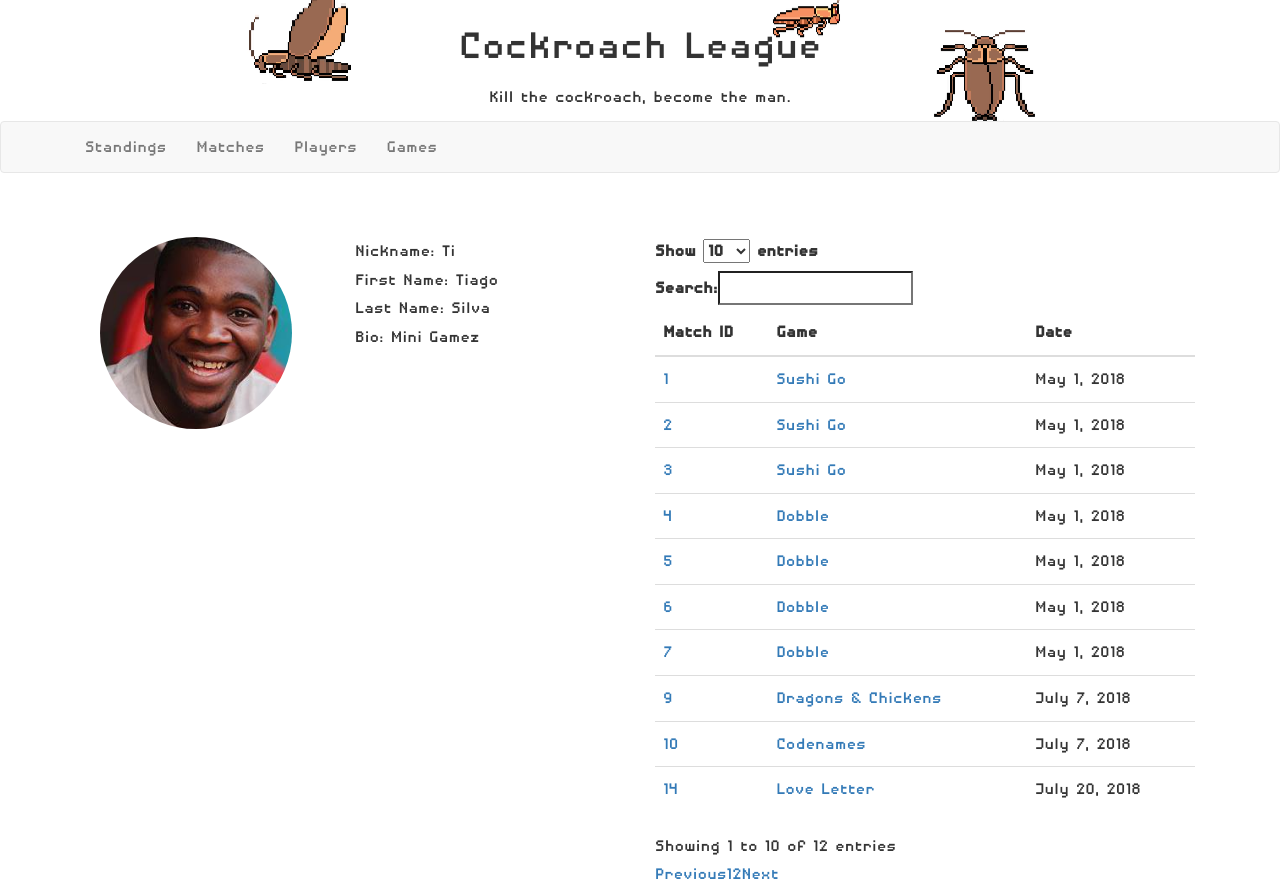
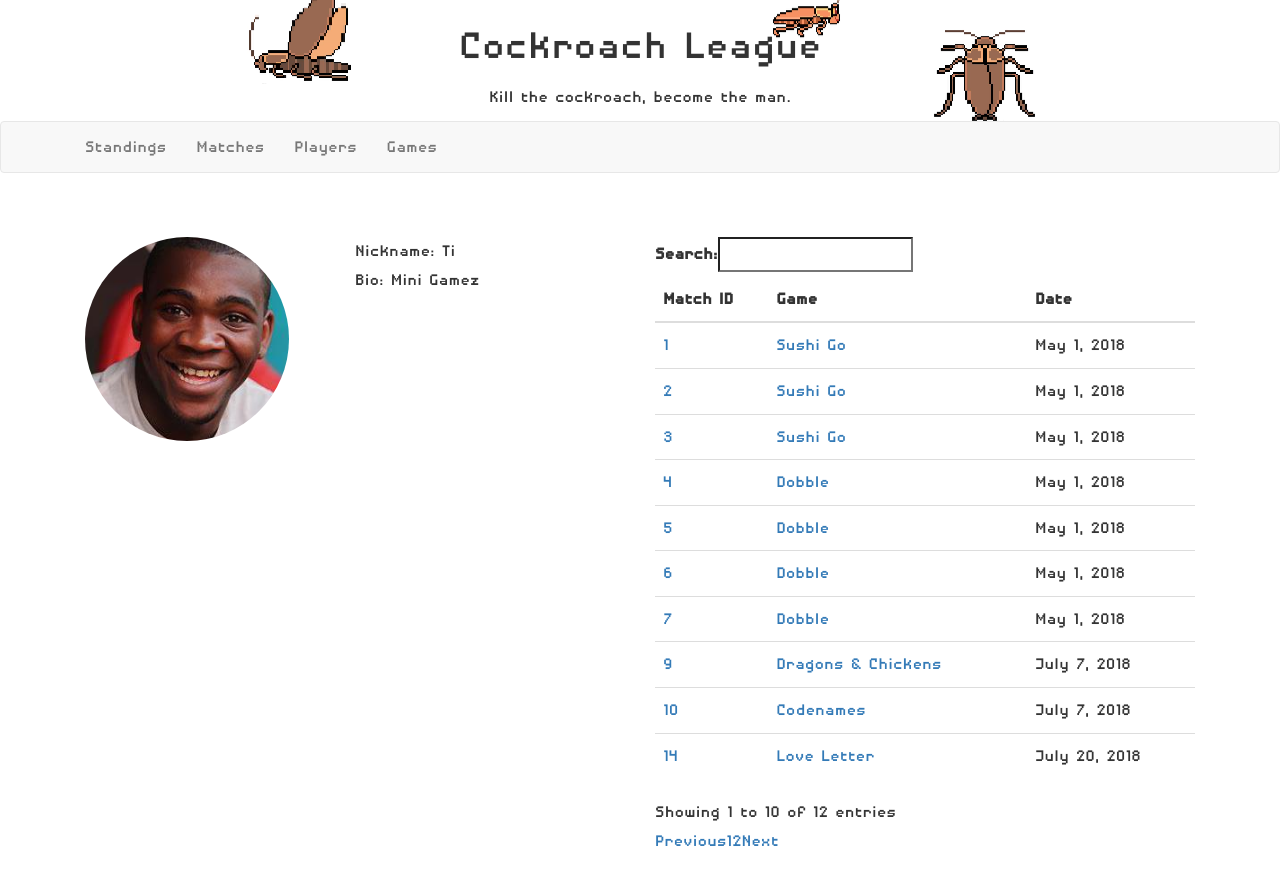
Before and after one commit to danielbicho/cockroach, a Django app: page /rankings/player/Ti in a window 1280 px wide. After the commit the page ends 846 px from the top, so only its background shows below. Run offline with Django 3.2, Linux system fonts and the light colour scheme; data comes from the database, SQL or seed files in the repository; both versions use the stored data as it was after the commit; some libraries are stand-ins or nearby versions.

Commit message:
optimize for smaller screens

```diff
--- a/templates/base_generic.html
+++ b/templates/base_generic.html
@@ -28,7 +28,7 @@
 
     <div>
         <nav class="navbar navbar-default" style="margin-bottom: 15px">
-          <div class="container">
+          <div class="container text-center">
 
             <ul class="nav navbar-nav">
               <li><a href="{% url 'index' %}">Standings</a></li>
--- a/templates/classification.html
+++ b/templates/classification.html
@@ -65,7 +65,8 @@ $(document).ready(function() {
             targets: 0
         } ],
         order: [[ 3, 'dsc' ]],
-        fixedColumns: true
+        fixedColumns: true,
+        bLengthChange: false
     } );
 
     table.on( 'order.dt search.dt', function () {
--- a/templates/classification_by_game.html
+++ b/templates/classification_by_game.html
@@ -51,7 +51,9 @@
 
     <script>
         $(document).ready(function() {
-            $('#classification_table').DataTable();
+            $('#classification_table').DataTable({
+                bLengthChange: false
+            });
         });
     </script>
 
--- a/templates/matches.html
+++ b/templates/matches.html
@@ -36,6 +36,7 @@
         $(document).ready(function() {
             $('#matches').DataTable({
                 order: [[ 2, 'dsc' ]],
+                bLengthChange: false
             });
         });
     </script>
--- a/templates/matches_detail.html
+++ b/templates/matches_detail.html
@@ -36,7 +36,9 @@
 
     <script>
         $(document).ready(function() {
-            $('#example').DataTable();
+            $('#example').DataTable({
+                bLengthChange: false
+            });
         });
     </script>
 
--- a/templates/player.html
+++ b/templates/player.html
@@ -3,26 +3,30 @@
 {% block content %}
 
     <div class="container" style="margin-top: 5%">
-        <div class="col-md-6">
-            <div class="col-md-6">
+        <div class="col-md-6 col-xs-12">
+            <div class="row" style="margin-bottom: 25px">
+                <div class="col-md-6 col-xs-6">
                     <img class="img img-circle" src="{{ MEDIA_URL }}{{ player.player_photo.url }}">
                 </div>
-            <div class="col-md-6">
+                <div class="col-md-6 col-xs-6">
                     <div class="row">
                         Nickname: {{ player.player_nickname }}
                     </div>
+                    <!--
                     <div class="row">
                         First Name: {{ player.player_first_name }}
                     </div>
                     <div class="row">
                         Last Name: {{ player.player_last_name }}
                     </div>
+                    -->
                     <div class="row">
                         Bio: {{ player.player_bio }}
                     </div>
                 </div>
             </div>
-        <div class="col-md-6">
+        </div>
+        <div class="col-md-6 col-xs-12">
 
             <link href="https://maxcdn.bootstrapcdn.com/bootstrap/3.3.7/css/bootstrap.min.css" rel="stylesheet"/>
             <link href="https://cdnjs.cloudflare.com/ajax/libs/datatables/1.10.12/css/dataTables.bootstrap.min.css" rel="stylesheet"/>
@@ -56,7 +60,8 @@
     <script>
         $(document).ready(function() {
             $('#matches').DataTable({
-                order: [[ 2, 'dsc' ]]
+                order: [[ 2, 'dsc' ]],
+                bLengthChange: false
             });
         });
     </script>
```
Also changed, not shown: templates/games.html (+5 -3 lines), templates/players.html (+5 -3 lines), db.sqlite3. Lines whose indentation alone changed are shown as unchanged.
